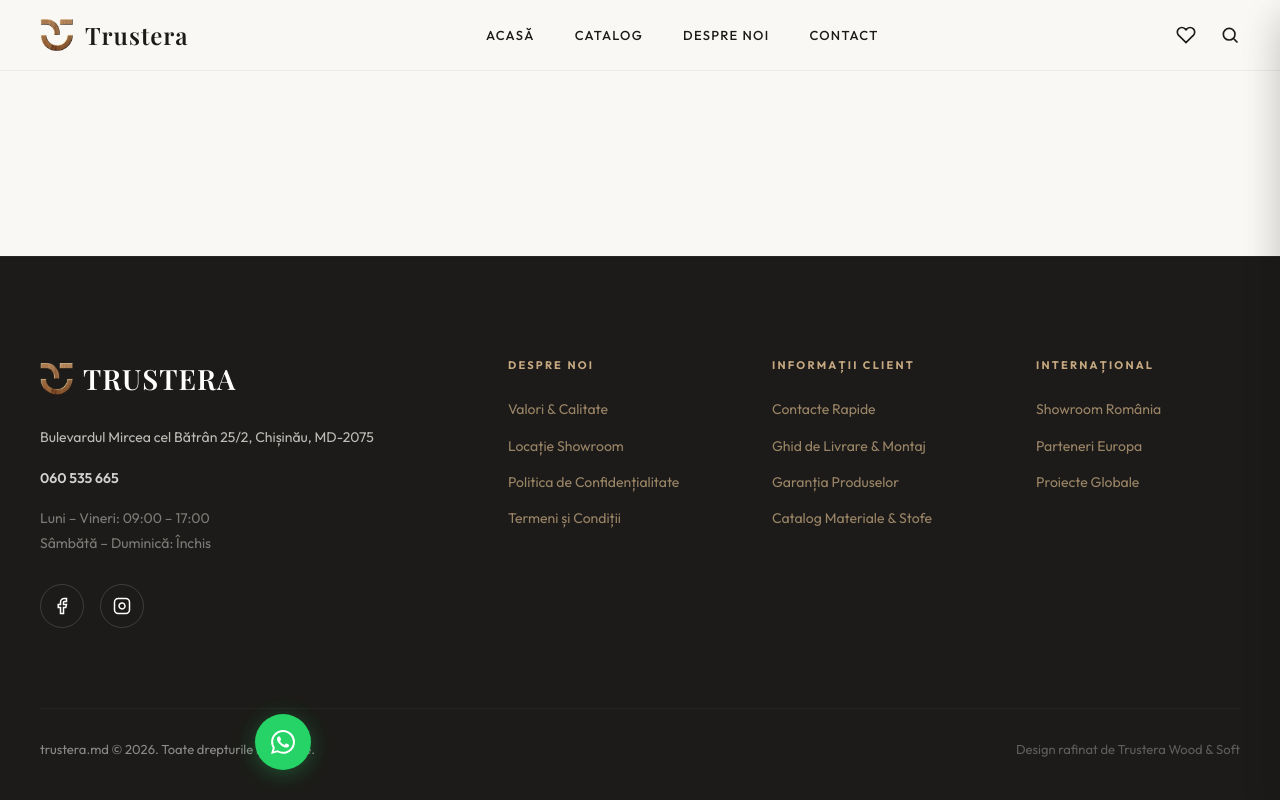
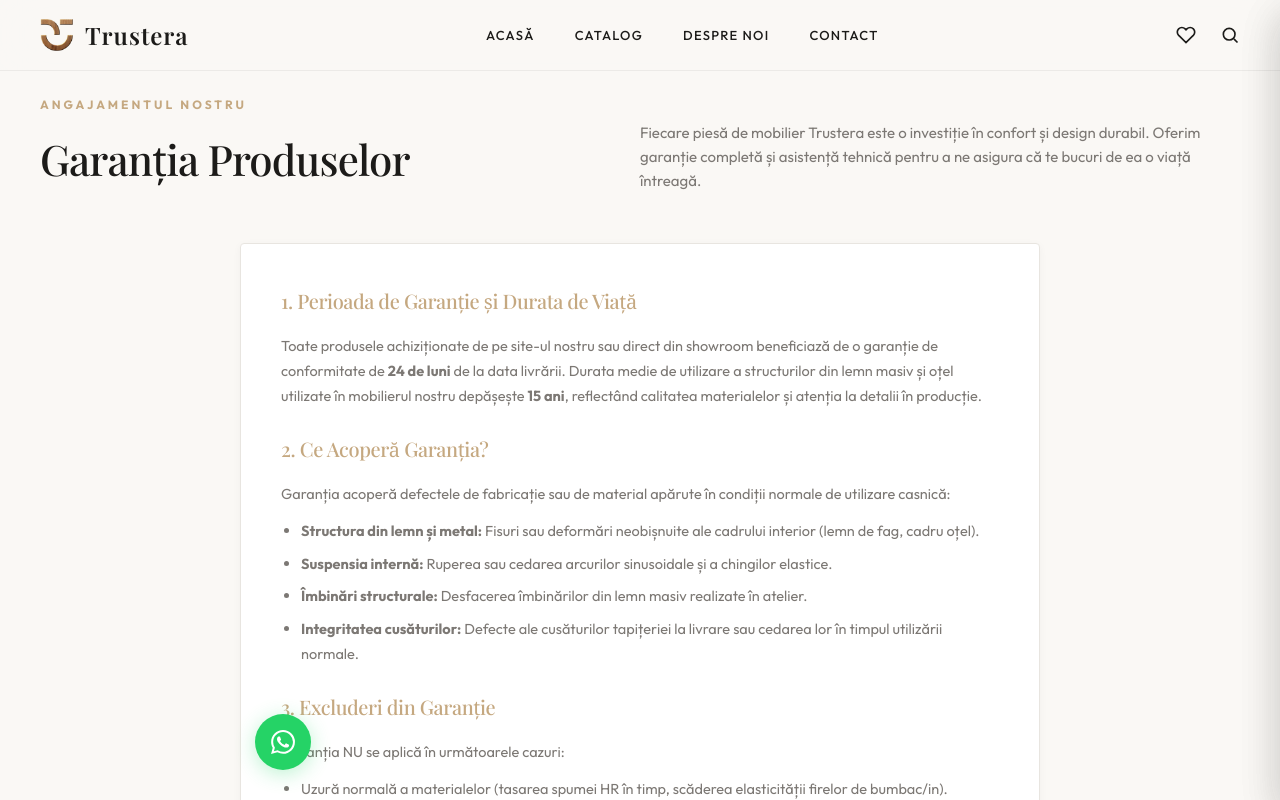
Before and after one commit to DinuVidrascu/trust-wood, a React (Vite) app: page /garantie-produse in a window 1280 px wide. Shown: the top 800 px of the page. Built offline with nearby package versions, Linux system fonts and the light colour scheme; a web font is replaced by a local one.

Commit message:
feat(warranty): add dedicated product warranty page and configure route

```diff
--- a/src/App.jsx
+++ b/src/App.jsx
@@ -11,6 +11,7 @@ import Showroom from './pages/Showroom';
 import PrivacyPolicy from './pages/PrivacyPolicy';
 import TermsAndConditions from './pages/TermsAndConditions';
 import DeliveryGuide from './pages/DeliveryGuide';
+import ProductWarranty from './pages/ProductWarranty';
 import { WishlistProvider } from './context/WishlistContext';
 import WishlistDrawer from './components/WishlistDrawer';
 
@@ -53,6 +54,7 @@ export default function App() {
             <Route path="/politica-confidentialitate" element={<PrivacyPolicy />} />
             <Route path="/termeni-conditii" element={<TermsAndConditions />} />
             <Route path="/ghid-livrare-montaj" element={<DeliveryGuide />} />
+            <Route path="/garantie-produse" element={<ProductWarranty />} />
           </Routes>
         </main>
 
--- a/src/components/Footer.jsx
+++ b/src/components/Footer.jsx
@@ -48,7 +48,7 @@ export default function Footer() {
           <div className="footer-links">
             <Link to="/contact" onClick={scrollToTop}>Contacte Rapide</Link>
             <Link to="/ghid-livrare-montaj" onClick={scrollToTop}>Ghid de Livrare & Montaj</Link>
-            <a href="#">Garanția Produselor</a>
+            <Link to="/garantie-produse" onClick={scrollToTop}>Garanția Produselor</Link>
             <a href="#">Catalog Materiale & Stofe</a>
           </div>
         </div>
--- /dev/null
+++ b/src/pages/ProductWarranty.jsx
@@ -0,0 +1,95 @@
+import React, { useEffect } from 'react';
+
+export default function ProductWarranty() {
+  // Scroll to top on load
+  useEffect(() => {
+    window.scrollTo({ top: 0 });
+  }, []);
+
+  return (
+    <div className="page-entrance subpage" style={{ paddingBottom: '80px', paddingTop: '85px' }}>
+      <section className="section" style={{ paddingTop: '10px' }}>
+
+        {/* HEADER */}
+        <div className="section-header" style={{ marginBottom: '50px' }}>
+          <div>
+            <span className="section-title">Angajamentul Nostru</span>
+            <h1 className="section-heading title-serif">Garanția Produselor</h1>
+          </div>
+          <p style={{ color: 'var(--text-secondary)', maxWidth: '600px', fontSize: '15px' }}>
+            Fiecare piesă de mobilier Trustera este o investiție în confort și design durabil. Oferim garanție completă și asistență tehnică pentru a ne asigura că te bucuri de ea o viață întreagă.
+          </p>
+        </div>
+
+        {/* POLICY CONTENT */}
+        <div style={{
+          maxWidth: '800px',
+          margin: '0 auto',
+          background: 'var(--bg-card)',
+          padding: '40px',
+          borderRadius: '4px',
+          border: '1px solid var(--border)',
+          boxShadow: 'var(--shadow-sm)',
+          color: 'var(--text-primary)',
+          lineHeight: '1.7',
+          fontSize: '14.5px'
+        }} className="policy-container">
+
+          <h2 className="title-serif" style={{ fontSize: '20px', color: 'var(--accent)', marginBottom: '16px' }}>1. Perioada de Garanție și Durata de Viață</h2>
+          <p style={{ marginBottom: '24px', color: 'var(--text-secondary)' }}>
+            Toate produsele achiziționate de pe site-ul nostru sau direct din showroom beneficiază de o garanție de conformitate de <strong>24 de luni</strong> de la data livrării. Durata medie de utilizare a structurilor din lemn masiv și oțel utilizate în mobilierul nostru depășește <strong>15 ani</strong>, reflectând calitatea materialelor și atenția la detalii în producție.
+          </p>
+
+          <h2 className="title-serif" style={{ fontSize: '20px', color: 'var(--accent)', marginBottom: '16px' }}>2. Ce Acoperă Garanția?</h2>
+          <p style={{ marginBottom: '12px', color: 'var(--text-secondary)' }}>
+            Garanția acoperă defectele de fabricație sau de material apărute în condiții normale de utilizare casnică:
+          </p>
+          <ul style={{ paddingLeft: '20px', marginBottom: '24px', listStyleType: 'disc', color: 'var(--text-secondary)' }}>
+            <li style={{ marginBottom: '8px' }}><strong>Structura din lemn și metal:</strong> Fisuri sau deformări neobișnuite ale cadrului interior (lemn de fag, cadru oțel).</li>
+            <li style={{ marginBottom: '8px' }}><strong>Suspensia internă:</strong> Ruperea sau cedarea arcurilor sinusoidale și a chingilor elastice.</li>
+            <li style={{ marginBottom: '8px' }}><strong>Îmbinări structurale:</strong> Desfacerea îmbinărilor din lemn masiv realizate în atelier.</li>
+            <li style={{ marginBottom: '8px' }}><strong>Integritatea cusăturilor:</strong> Defecte ale cusăturilor tapițeriei la livrare sau cedarea lor în timpul utilizării normale.</li>
+          </ul>
+
+          <h2 className="title-serif" style={{ fontSize: '20px', color: 'var(--accent)', marginBottom: '16px' }}>3. Excluderi din Garanție</h2>
+          <p style={{ marginBottom: '12px', color: 'var(--text-secondary)' }}>
+            Garanția NU se aplică în următoarele cazuri:
+          </p>
+          <ul style={{ paddingLeft: '20px', marginBottom: '24px', listStyleType: 'disc', color: 'var(--text-secondary)' }}>
+            <li style={{ marginBottom: '8px' }}>Uzură normală a materialelor (tasarea spumei HR în timp, scăderea elasticității firelor de bumbac/in).</li>
+            <li style={{ marginBottom: '8px' }}>Deteriorări mecanice cauzate de utilizarea necorespunzătoare (tăieturi, zgârieturi cauzate de obiecte ascuțite, sărituri pe șezut).</li>
+            <li style={{ marginBottom: '8px' }}>Pete, arsuri sau decolorări cauzate de expunerea prelungită la raze solare directe sau surse de căldură extremă.</li>
+            <li style={{ marginBottom: '8px' }}>Deteriorări rezultate din utilizarea unor produse de curățare neadecvate, abrazive sau pe bază de solvenți chimici.</li>
+            <li style={{ marginBottom: '8px' }}>Umezeală excesivă sau inundații care afectează structura lemnoasă.</li>
+          </ul>
+
+          <h2 className="title-serif" style={{ fontSize: '20px', color: 'var(--accent)', marginBottom: '16px' }}>4. Modul de Solicitare a Garanției</h2>
+          <p style={{ marginBottom: '24px', color: 'var(--text-secondary)' }}>
+            Pentru a solicita service în baza garanției, vă rugăm să trimiteți o notificare scrisă la adresa de e-mail <a href="mailto:info@trustera.md" style={{ color: 'var(--accent)', fontWeight: '600' }}>info@trustera.md</a> sau să ne contactați la numărul de telefon din showroom. Solicitarea dumneavoastră trebuie să conțină: o descriere scurtă a problemei, o copie a bonului/facturii sau a contractului de comandă și 2-3 fotografii clare din care să reiasă defectul reclamat.
+          </p>
+
+          <h2 className="title-serif" style={{ fontSize: '20px', color: 'var(--accent)', marginBottom: '16px' }}>5. Remedierea Defectelor</h2>
+          <p style={{ marginBottom: '24px', color: 'var(--text-secondary)' }}>
+            Echipa noastră va evalua solicitarea și vă va contacta în termen de maxim 5 zile lucrătoare. În funcție de natura defectului, remedierea se va face prin: repararea elementului defect în atelierul nostru (gratuit, inclusiv transportul), înlocuirea piesei neconforme, sau înlocuirea integrală a produsului dacă reparația nu este posibilă structural.
+          </p>
+
+          <h2 className="title-serif" style={{ fontSize: '20px', color: 'var(--accent)', marginBottom: '16px' }}>6. Sfaturi de Întreținere pentru Protejarea Garanției</h2>
+          <p style={{ margin: '0', color: 'var(--text-secondary)' }}>
+            Pentru a menține valabilitatea garanției și a prelungi durata de viață a produselor, vă recomandăm: curățarea periodică a stofelor prin aspirare ușoară la putere mică, utilizarea exclusivă a lavetelor moi din microfibră și a apei călduțe cu săpun neutru pentru pete minore, strângerea periodică a șuruburilor de fixare ale picioarelor (la mese și scaune) și protejarea suprafețelor din lemn masiv de lichide fierbinți prin utilizarea de suporturi speciale.
+          </p>
+
+        </div>
+
+      </section>
+
+      {/* RESPONSIVE OVERRIDES */}
+      <style>{`
+        @media (max-width: 600px) {
+          .policy-container {
+            padding: 24px 20px !important;
+          }
+        }
+      `}</style>
+    </div>
+  );
+}
```
